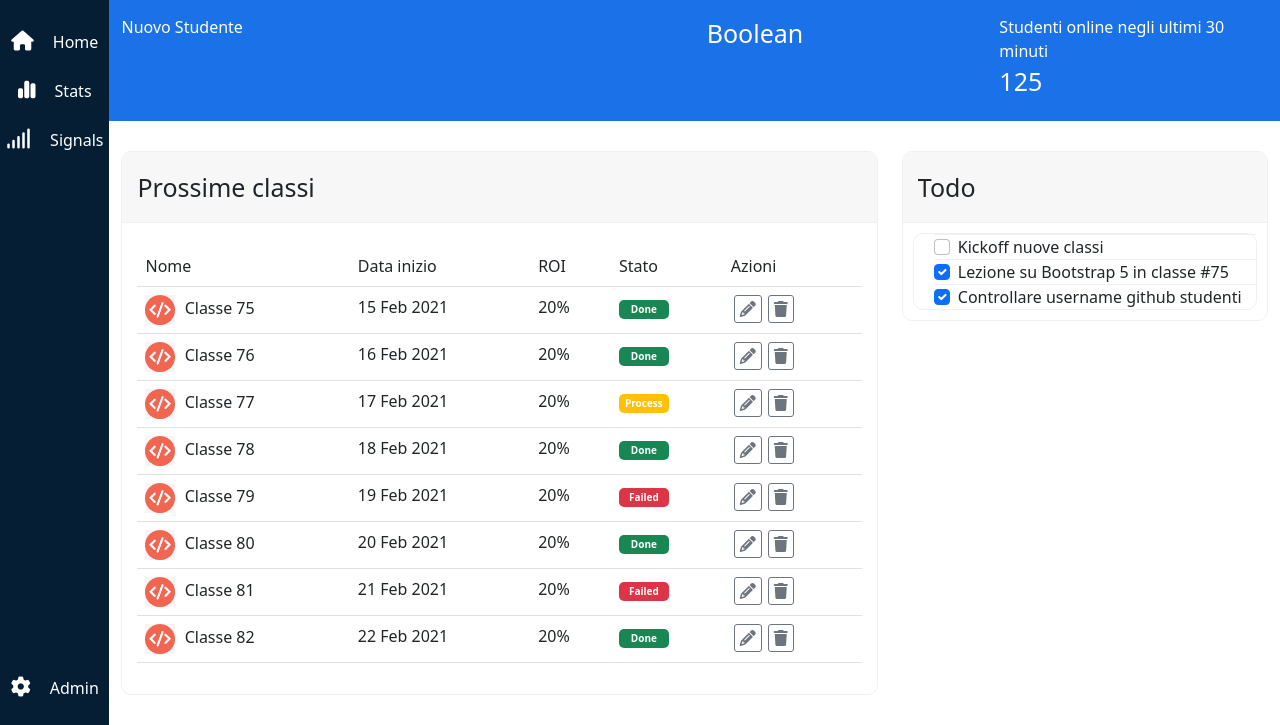
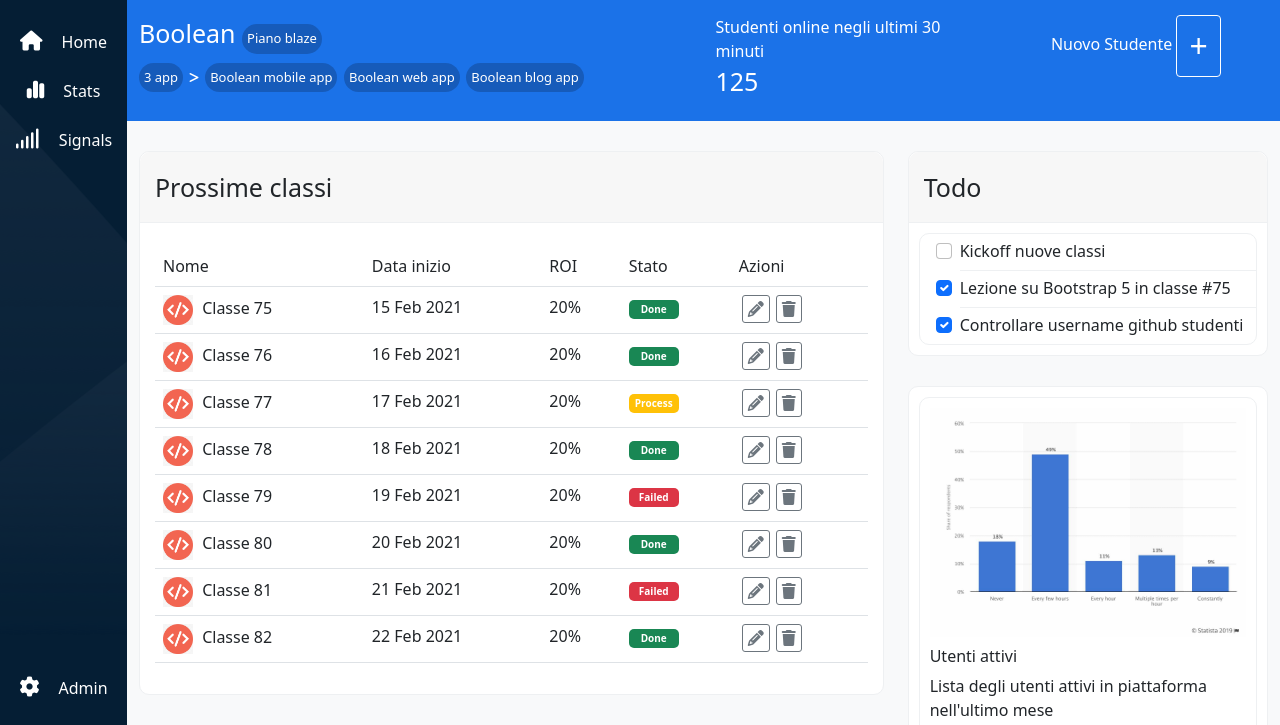
Before and after one commit to saraaffro/html-css-bootstrap-dashboard, a plain HTML site: page index.html in a window 1280 px wide. Shown: the part 75-800 px from the top of the page. Drawn offline with nearby package versions, Linux system fonts and the light colour scheme.

Commit message:
fine section user attivi

```diff
--- a/css/media.css
+++ b/css/media.css
@@ -9,7 +9,7 @@
 /* DESKTOP VERSION */
 @media all and (min-width: 992px){
     #sidebar{
-        width: 150px;
+        width: 300px;
     }
 
     .text-site-section{
@@ -27,4 +27,12 @@
     .header-icons-desktop{
         display: inline-block;
     }
+
+    .blaze-label.first-hidden{
+        display: inline-block;
+    }
+
+    .blaze-label.hidden{
+        display: none;
+    }
 }
--- a/css/style.css
+++ b/css/style.css
@@ -94,6 +94,8 @@ header .dropdown{
     display: flex;
     flex-direction: column;
     justify-content: space-between;
+    background-image: url("../img/sidebar-bg.png");
+    background-position: center;
     background-color: #051e34;
 }
 
@@ -136,8 +138,10 @@ header .dropdown{
     flex-grow: 1;
     height: 100%;
     overflow-y: auto;
+    background-color: #f8f9fa;
 }
 
+/* bar-section */
 #bar-section{
     background-color: #1b72e8;
     color: white;
@@ -148,18 +152,45 @@ header .dropdown{
     margin: 20px 0;
 }
 
+.blaze-label{
+    display: inline-block;
+    border-radius: 20px;
+    background-color: #165bba;
+    padding: 5px;
+    font-size: 13px;
+}
+
+.fa-greater-than{
+    font-size: 12px;
+}
+
+.blaze-label.first-hidden{
+    display: none;
+}
+
 .online-students, .new-student{
     padding: 20px 0;
+}
+
+.new-student .btn-primary{
+    background-color: transparent;
+    border-color: white;
+}
+
+.new-student .btn{
+    font-size: 2rem;
 }
 
 .number-student{
     font-size: 25px;
 }
 
-#classes, #faq, #todo{
+/* classes */
+#classes, #faq, #todo, #user-active{
     border: 1px solid #eef0f2;
     margin: 30px 0;
     border-radius: 10px;
+    background-color: white;
 }
 
 #classes h5, #faq h5, #todo h5{
@@ -225,6 +256,7 @@ header .dropdown{
     display: none;
 }
 
+/* faq */
 .ms_faq{
     padding: 0 15px;
 }
@@ -234,6 +266,7 @@ header .dropdown{
     border-bottom: 1px solid #eef0f2;
 }
 
+/* to do */
 .ms_checkbox-container{
     border: 1px solid #eef0f2;
     margin: 10px;
@@ -241,7 +274,44 @@ header .dropdown{
 }
 
 #todo .form-check{
-    margin-bottom: 0;
+    padding: 5px 0;
     border-top: 1px solid #eef0f2;
-    margin-left: 20px;
+    margin-left: 40px;
 }
+
+#todo .ms_no-border{
+    border-top: none;
+}
+
+.img-graph-container img{
+    width: 100%;
+}
+
+/* user attivi */
+#user-active{
+    padding: 10px;
+}
+
+.ms_user-active{
+    border: 1px solid #eef0f2;
+    border-radius: 10px;
+}
+
+.img-graph-container{
+    margin: 10px;
+}
+
+h6{
+    padding-left: 10px;
+}
+
+.ms_user-active span{
+    padding-bottom: 15px;
+    display: inline-block;
+    padding-left: 10px;
+}
+
+.month-report{
+    border-top: 1px solid #eef0f2;
+    padding: 5px 10px;
+}
--- a/index.html
+++ b/index.html
@@ -23,7 +23,7 @@
     <!-- header -->
     <header>
         <div class="container-fluid p-0">
-            <div class="row align-items-center">
+            <div class="row align-items-center me-0">
                 <div class="col-2 col-sm-1 col-lg-2 p-0">
                     <div class="logo-container">
                         <img src="img/mobile-logo.png" alt="logo Boolean">
@@ -102,19 +102,40 @@
                 <section id="bar-section">
                     <div class="container-fluid">
                         <div class="row">
-                            <div class="col-12 col-md-4 col-lg-6">
+                            <div class="col-12 col-md-4 col-lg-3 order-lg-3 text-lg-center">
                                 <div class="new-student">
                                     <span>Nuovo Studente</span>
+                                    <!-- importato da BT -->
+                                    <button class="btn btn-primary" type="button" data-bs-toggle="offcanvas" data-bs-target="#offcanvasRight" aria-controls="offcanvasRight">&plus;</button>
+                                    <div class="offcanvas offcanvas-end" tabindex="-1" id="offcanvasRight" aria-labelledby="offcanvasRightLabel">
+                                      <div class="offcanvas-header">
+                                        <h5 class="offcanvas-title" id="offcanvasRightLabel">Offcanvas right</h5>
+                                        <button type="button" class="btn-close" data-bs-dismiss="offcanvas" aria-label="Close"></button>
+                                      </div>
+                                      <div class="offcanvas-body">
+                                        ...
+                                      </div>
+                                    </div>
                                 </div>
                             </div>
 
-                            <div class="col-12 col-md-4 col-lg-3">
+                            <div class="col-12 col-md-4 col-lg-6 order-lg-1">
                                 <div class="boolean-section">
                                     <span>Boolean</span>
+                                    <div class="blaze-label">Piano blaze</div>
+                                    <div class="label-container">
+                                      <div class="blaze-label">3 app</div>
+                                      <i class="fa-solid fa-greater-than"></i>
+                                      <div class="blaze-label hidden">+</div>
+                                      <div class="blaze-label first-hidden">Boolean mobile app</div>
+                                      <div class="blaze-label first-hidden">Boolean web app</div>
+                                      <div class="blaze-label first-hidden">Boolean blog app</div>
+                                    </div>
+
                                 </div>
                             </div>
 
-                            <div class="col-12 col-md-4 col-lg-3">
+                            <div class="col-12 col-md-4 col-lg-3 order-lg-2">
                                 <div class="online-students">
                                     <span>Studenti online negli ultimi 30 minuti</span>
                                     <div class="number-student">125</div>
@@ -127,6 +148,7 @@
                 <div class="container-fluid">
                     <div class="row">
                         <div class="col-12 col-lg-8">
+                          <!-- classi -->
                             <section id="classes">
                                 <h5>Prossime classi</h5>
                                 <div class="ms_table">
@@ -236,6 +258,7 @@
 
                             </section>
 
+                            <!-- faq -->
                             <section id="faq">
                                 <h5>F.A.Q.</h5>
                                 <div class="ms_faq">
@@ -282,12 +305,12 @@
                         </div>
 
                         <div class="col-12 col-lg-4">
+                          <!-- to do -->
                           <section id="todo">
-                            <div class="ms_todo">
                               <h5>Todo</h5>
                               <div class="ms_checkbox-container">
-                                <!-- importato da BT -->
-                                <div class="form-check">
+                                <!-- importato da BT (modificato)-->
+                                <div class="form-check ms_no-border">
                                   <input class="form-check-input" type="checkbox" value="" id="flexCheckDefault">
                                   <label class="form-check-label" for="flexCheckDefault">
                                     Kickoff nuove classi
@@ -306,7 +329,22 @@
                                   </label>
                                 </div>
                               </div>
+                          </section>
+
+                          <!-- utenti attivi -->
+                          <section id="user-active">
+                            <div class="ms_user-active">
+                              <div class="img-graph-container">
+                                <img src="img/stats.jpeg" alt="grafico">
+                              </div>
+                              <h6>Utenti attivi</h6>
+                              <span>Lista degli utenti attivi in piattaforma nell'ultimo mese</span>
+                              <div class="month-report">Gennaio: 1200</div>
+                              <div class="month-report">Febbraio: 800</div>
+                              <div class="month-report">Marzo: 1500</div>
+                              <div class="month-report"><a href="#">Visualizza report approfondito</a></div>
                             </div>
+
                           </section>
                         </div>
                     </div>
@@ -317,6 +355,7 @@
     </main>
 
     <!-- inclusione js -->
-    <script src="https://cdn.jsdelivr.net/npm/bootstrap@5.3.2/dist/js/bootstrap.bundle.min.js" integrity="sha384-C6RzsynM9kWDrMNeT87bh95OGNyZPhcTNXj1NW7RuBCsyN/o0jlpcV8Qyq46cDfL" crossorigin="anonymous"></script>
+    <script src="https://cdn.jsdelivr.net/npm/@popperjs/core@2.11.8/dist/umd/popper.min.js" integrity="sha384-I7E8VVD/ismYTF4hNIPjVp/Zjvgyol6VFvRkX/vR+Vc4jQkC+hVqc2pM8ODewa9r" crossorigin="anonymous"></script>
+    <script src="https://cdn.jsdelivr.net/npm/bootstrap@5.3.2/dist/js/bootstrap.min.js" integrity="sha384-BBtl+eGJRgqQAUMxJ7pMwbEyER4l1g+O15P+16Ep7Q9Q+zqX6gSbd85u4mG4QzX+" crossorigin="anonymous"></script>
 </body>
 </html>
```
